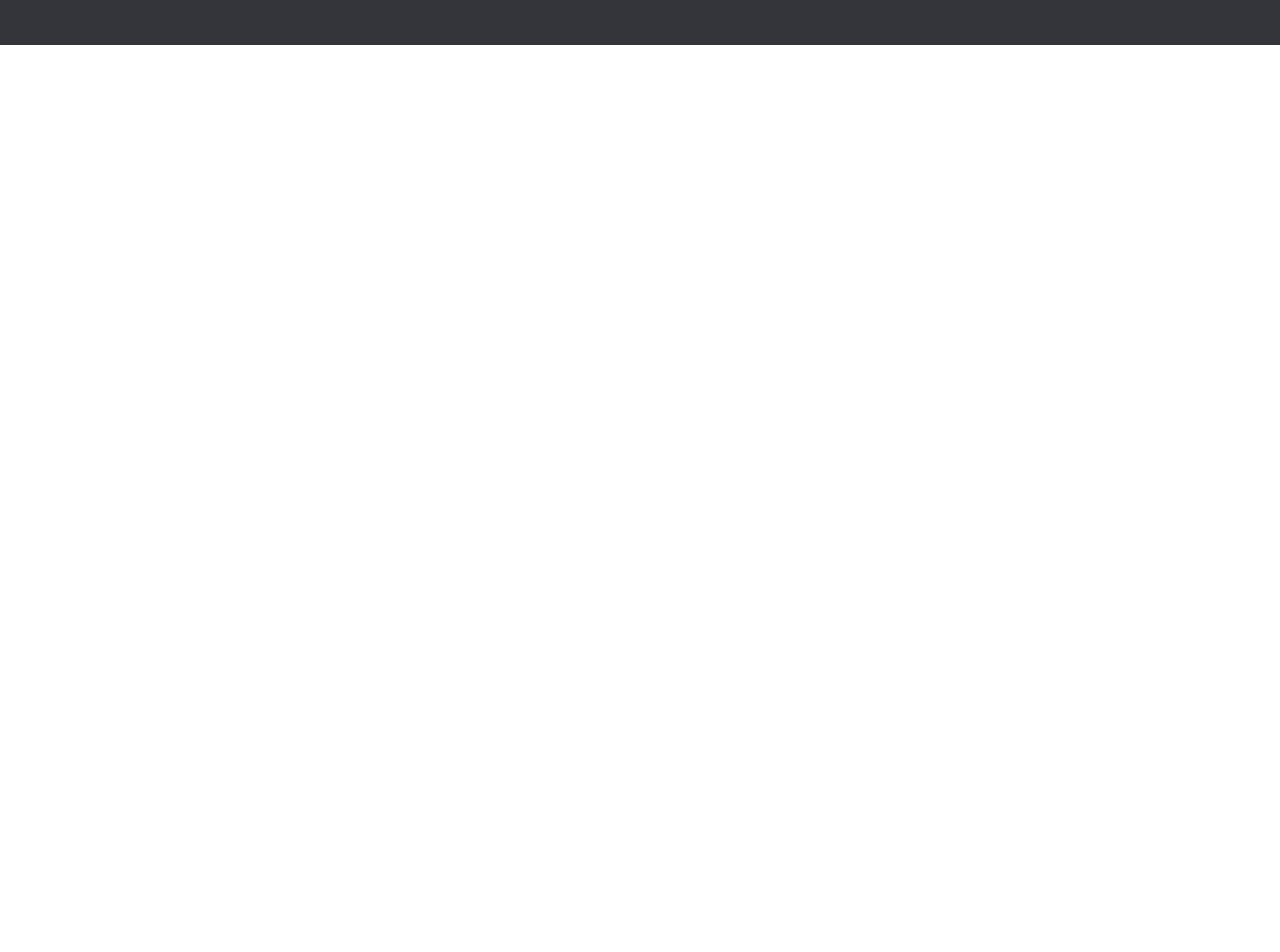
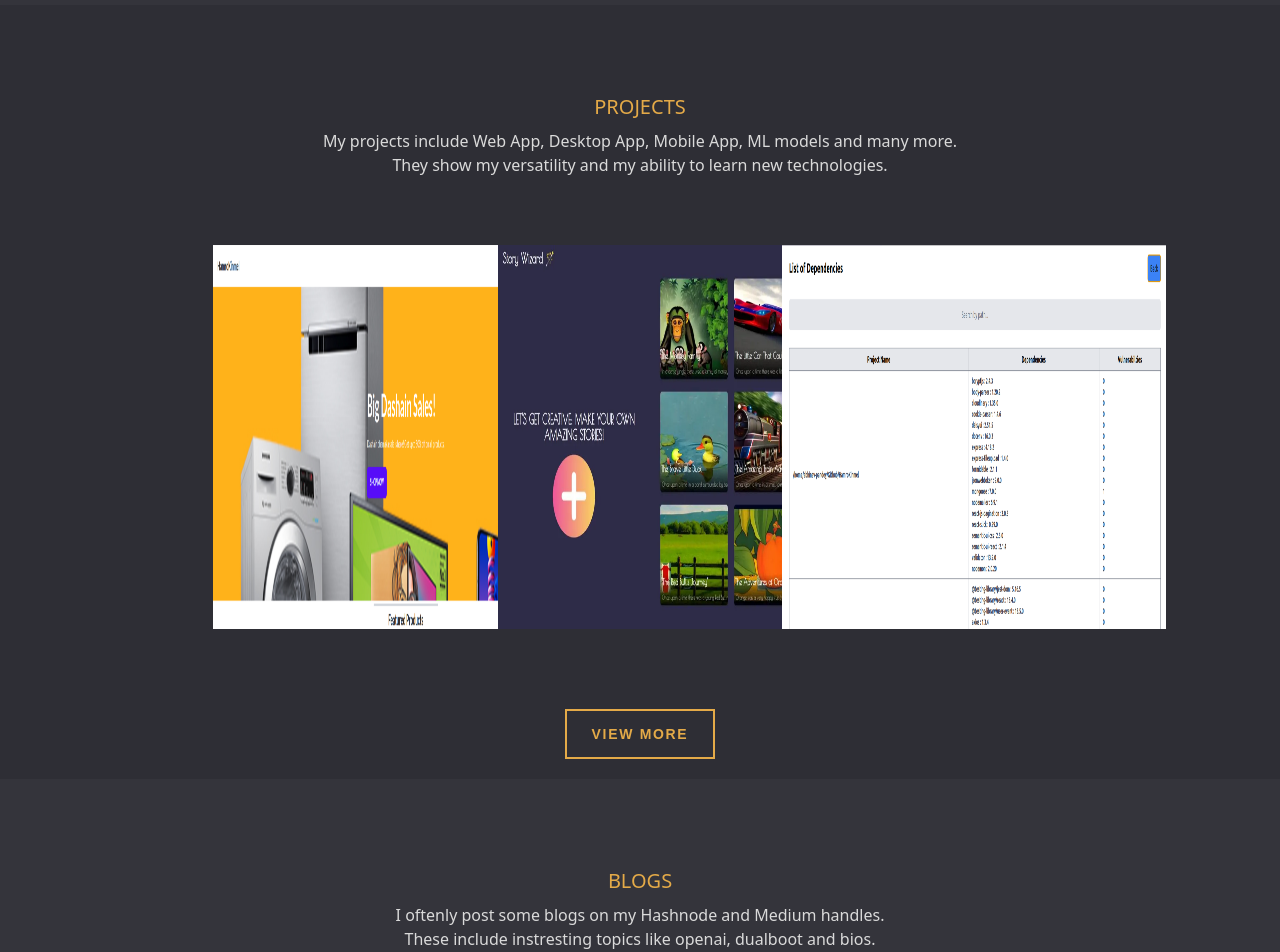
Before and after one commit to Abhinavxox/Portfolio-V2, a React (Vite) app: page / in a window 1280 px wide. Shown: the part 1700-2652 px from the top of the page. Before the commit the page ends 1745 px from the top, so only its background shows below. Built offline with nearby package versions, Linux system fonts and the light colour scheme; the HTML template or start-up script is replaced by a standard one.

Commit message:
Add : Fixed the blogs and projects component

```diff
--- a/src/components/BlogsHero.jsx
+++ /dev/null
@@ -1,70 +0,0 @@
-import Card from "../layouts/Card";
-import { useSpring, animated } from "@react-spring/web";
-import { useEffect, useState } from "react";
-import { useInView } from "react-intersection-observer";
-import { Link } from "react-router-dom";
-
-const BlogsHero = () => {
-  const [data, setData] = useState([]);
-  useEffect(() => {
-    const fetchData = async () => {
-      const res = await fetch("/json/blogs.json");
-      const json = await res.json();
-      setData(json);
-    };
-    fetchData();
-  }, []);
-
-  const [ref, inView] = useInView({
-    triggerOnce: true,
-    threshold: 0.1,
-  });
-
-  const trailProps = useSpring({
-    opacity: inView ? 1 : 0,
-    transform: inView ? "translateY(0)" : "translateY(50px)",
-    config: { duration: 1000 },
-  });
-
-  return (
-    <>
-      {data ? (
-        <animated.div
-          style={trailProps}
-          ref={ref}
-          className="flex flex-col justify-center px-8 py-4 text-center lg:text-left"
-        >
-          <div className="mx-auto py-10">
-            <h1 className="text-5xl font-bold text-center pt-5">Projects</h1>
-            <div className="flex justify-center py-10">
-              <div className="h-2 w-1/4 bg-gray-400 rounded-[10rem]"></div>
-            </div>
-            <div className="grid grid-cols-1 lg:grid-cols-2 xl:grid-cols-3">
-              {data
-                .filter((item, index) => index < 3)
-                .map((item) => (
-                  <Card
-                    key={item.title}
-                    image={item.image}
-                    title={item.title}
-                    description={item.metaDescription}
-                  />
-                ))}
-            </div>
-            <div className="flex justify-center py-5">
-              <Link to="https://meronaamabhinav.hashnode.dev/">
-                <button className="btn btn-primary hover:scale-105 transition-transform duration-30">
-                  View More Blogs
-                </button>
-              </Link>
-            </div>
-          </div>
-        </animated.div>
-      ) : (
-        ""
-      )}
-    </>
-  );
-};
-
-export default BlogsHero;
--- a/src/components/Navbar.jsx
+++ b/src/components/Navbar.jsx
@@ -30,12 +30,14 @@ const Navbar = () => {
               className="dropdown-content z-[1] menu p-2 shadow rounded-box w-52 bg-[#34343B]"
             >
               <li>
-                <Link to="about" smooth={true} duration={1000}>
+                <Link to="about" smooth={true} duration={2000}>
                   About
                 </Link>
               </li>
               <li>
-                <a>Projects</a>
+                <Link to="projects" smooth={true} duration={2000}>
+                  Projects
+                </Link>
               </li>
               <li>
                 <a>Blogs</a>
@@ -82,14 +84,21 @@ const Navbar = () => {
               <Link
                 to="about"
                 smooth={true}
-                duration={1000}
+                duration={2000}
                 className="yellow-a"
               >
                 About
               </Link>
             </li>
             <li className="yellow-list">
-              <a className="yellow-a">Projects</a>
+              <Link
+                to="projects"
+                smooth={true}
+                duration={2000}
+                className="yellow-a"
+              >
+                Projects
+              </Link>
             </li>
             <li className="yellow-list">
               <a className="yellow-a">Blogs</a>
--- /dev/null
+++ b/src/components/Projects&BlogsHero.jsx
@@ -0,0 +1,120 @@
+import { motion, useAnimation } from "framer-motion";
+import React, { useEffect, useState } from "react";
+import { useInView } from "react-intersection-observer";
+import { Link, useLocation } from "react-router-dom";
+
+const ProjectsHero = ({ dataToShow }) => {
+  const [data, setData] = useState([]);
+  useEffect(() => {
+    const fetchData = async () => {
+      const res = await fetch(`/json/${dataToShow}.json`);
+      const json = await res.json();
+      setData(json);
+    };
+    fetchData();
+  }, []);
+
+  const controls = useAnimation();
+  const animationVariants = {
+    visible: {
+      opacity: 1,
+      rotate: 180,
+      scale: 1,
+      transition: {
+        type: "spring",
+        stiffness: 260,
+        damping: 20,
+      },
+    },
+    hidden: { opacity: 0, scale: 0 },
+  };
+
+  const [ref, inView] = useInView();
+  useEffect(() => {
+    if (inView) {
+      controls.start("visible");
+    }
+  }, [controls, inView]);
+
+  return (
+    <section
+      className={`h-fit ${
+        dataToShow === "projects" ? "bg-[#2E2E35]" : "bg-[#34343B]"
+      }`}
+    >
+      <div
+        className="flex justify-center items-center xl:pt-20 pt-10 xl:pb-10 pb-5"
+        id={dataToShow}
+      >
+        <div className="font-medium xl:w-1/2 w-4/5 text-center">
+          {dataToShow === "projects" ? (
+            <>
+              <h1 className="text-[#e4aa48] my-2 text-xl">PROJECTS</h1>
+              <p className="my-2 font-medium text-center">
+                My projects include Web App, Desktop App, Mobile App, ML models
+                and many more.
+                <br />
+                They show my versatility and my ability to learn new
+                technologies.
+              </p>
+            </>
+          ) : (
+            <>
+              <h1 className="text-[#e4aa48] my-2 text-xl">BLOGS</h1>
+              <p className="my-2 font-medium text-center">
+                I oftenly post some blogs on my Hashnode and Medium handles.
+                <br /> These include instresting topics like openai, dualboot
+                and bios.
+              </p>
+            </>
+          )}
+        </div>
+      </div>
+      <div className="flex justify-center">
+        <div className="grid grid-cols-1 md:grid-cols-2 xl:grid-cols-3 w-2/3">
+          {data &&
+            data
+              .filter((item, index) => index < 3)
+              .map((item) => (
+                <motion.div
+                  className={`xl:h-96 xl:w-96 w-64 h-64 mx-auto my-5 relative overflow-hidden`}
+                  ref={ref}
+                  animate={controls}
+                  initial="hidden"
+                  variants={animationVariants}
+                >
+                  <div className="h-full w-full rotate-180">
+                    <img
+                      src={item.image}
+                      className="h-full w-full"
+                      alt={item.alt}
+                    />
+                  </div>
+                  <a href={item.link}>
+                    <motion.div className="absolute inset-0 bg-[#2e2e35] opacity-0 hover:opacity-80 transition-[all] duration-500 ease-in-out flex justify-center items-center">
+                      <div className="h-20 w-20 rounded-full border-[#e4aa48] border-2 flex justify-center items-center">
+                        <svg
+                          xmlns="http://www.w3.org/2000/svg"
+                          className="h-1/2 w-1/2"
+                          viewBox="0 0 640 512"
+                          fill="#e4aa48"
+                        >
+                          <path d="M579.8 267.7c56.5-56.5 56.5-148 0-204.5c-50-50-128.8-56.5-186.3-15.4l-1.6 1.1c-14.4 10.3-17.7 30.3-7.4 44.6s30.3 17.7 44.6 7.4l1.6-1.1c32.1-22.9 76-19.3 103.8 8.6c31.5 31.5 31.5 82.5 0 114L422.3 334.8c-31.5 31.5-82.5 31.5-114 0c-27.9-27.9-31.5-71.8-8.6-103.8l1.1-1.6c10.3-14.4 6.9-34.4-7.4-44.6s-34.4-6.9-44.6 7.4l-1.1 1.6C206.5 251.2 213 330 263 380c56.5 56.5 148 56.5 204.5 0L579.8 267.7zM60.2 244.3c-56.5 56.5-56.5 148 0 204.5c50 50 128.8 56.5 186.3 15.4l1.6-1.1c14.4-10.3 17.7-30.3 7.4-44.6s-30.3-17.7-44.6-7.4l-1.6 1.1c-32.1 22.9-76 19.3-103.8-8.6C74 372 74 321 105.5 289.5L217.7 177.2c31.5-31.5 82.5-31.5 114 0c27.9 27.9 31.5 71.8 8.6 103.9l-1.1 1.6c-10.3 14.4-6.9 34.4 7.4 44.6s34.4 6.9 44.6-7.4l1.1-1.6C433.5 260.8 427 182 377 132c-56.5-56.5-148-56.5-204.5 0L60.2 244.3z" />
+                        </svg>
+                      </div>
+                    </motion.div>
+                  </a>
+                </motion.div>
+              ))}
+        </div>
+      </div>
+      <div className="flex justify-center py-5">
+        <Link to={`/${dataToShow}`}>
+          <button className="button-new mt-10 font-semibold">View More</button>
+        </Link>
+      </div>
+    </section>
+  );
+};
+
+export default ProjectsHero;
--- a/src/components/Services.jsx
+++ b/src/components/Services.jsx
@@ -93,7 +93,7 @@ const Services = () => {
               </h1>
               <p className="text-center text-sm font-light my-2">
                 2 National Hackathons
-                <div className="trophies-list font-bold">
+                <span className="trophies-list font-bold">
                   <br />
                   <a
                     className="hero-a"
@@ -109,7 +109,7 @@ const Services = () => {
                     NASA Space Apps Challenge <br />
                     (Regional lvl - Kathmandu)
                   </a>
-                </div>
+                </span>
               </p>
             </div>
           </motion.div>
--- a/src/components/Timeline.jsx
+++ b/src/components/Timeline.jsx
@@ -16,11 +16,11 @@ const Timeline = () => {
   });
 
   return (
-    <section id="about" className="bg-[#34343B] h-fit">
+    <section className="bg-[#34343B] h-fit" id="about">
       <animated.div
         style={trailLeftProps}
         ref={ref}
-        className="w-full flex justify-center xl:py-20 py-10"
+        className="w-full flex justify-center xl:pt-20 pt-10 xl:pb-10 pb-5"
       >
         <div className="font-medium xl:w-1/2 w-4/5 text-center">
           <h1 className="text-[#e4aa48] my-2 text-xl">ABOUT ME</h1>
--- a/src/pages/Home.jsx
+++ b/src/pages/Home.jsx
@@ -1,7 +1,6 @@
 import React from "react";
-import BlogsHero from "../components/BlogsHero";
 import Hero from "../components/Hero";
-import ProjectsHero from "../components/ProjectsHero";
+import ProjectsBlogsHero from "../components/Projects&BlogsHero";
 import Timeline from "../components/Timeline";
 
 const Home = () => {
@@ -9,8 +8,8 @@ const Home = () => {
     <div className="m-0 bg-[#2E2E35]">
       <Hero />
       <Timeline />
-      <ProjectsHero />
-      {/* <BlogsHero /> */}
+      <ProjectsBlogsHero dataToShow="projects" />
+      <ProjectsBlogsHero dataToShow="blogs" />
     </div>
   );
 };
```
Also changed, not shown: src/components/ProjectsHero.jsx (deleted, +0 -71 lines).
